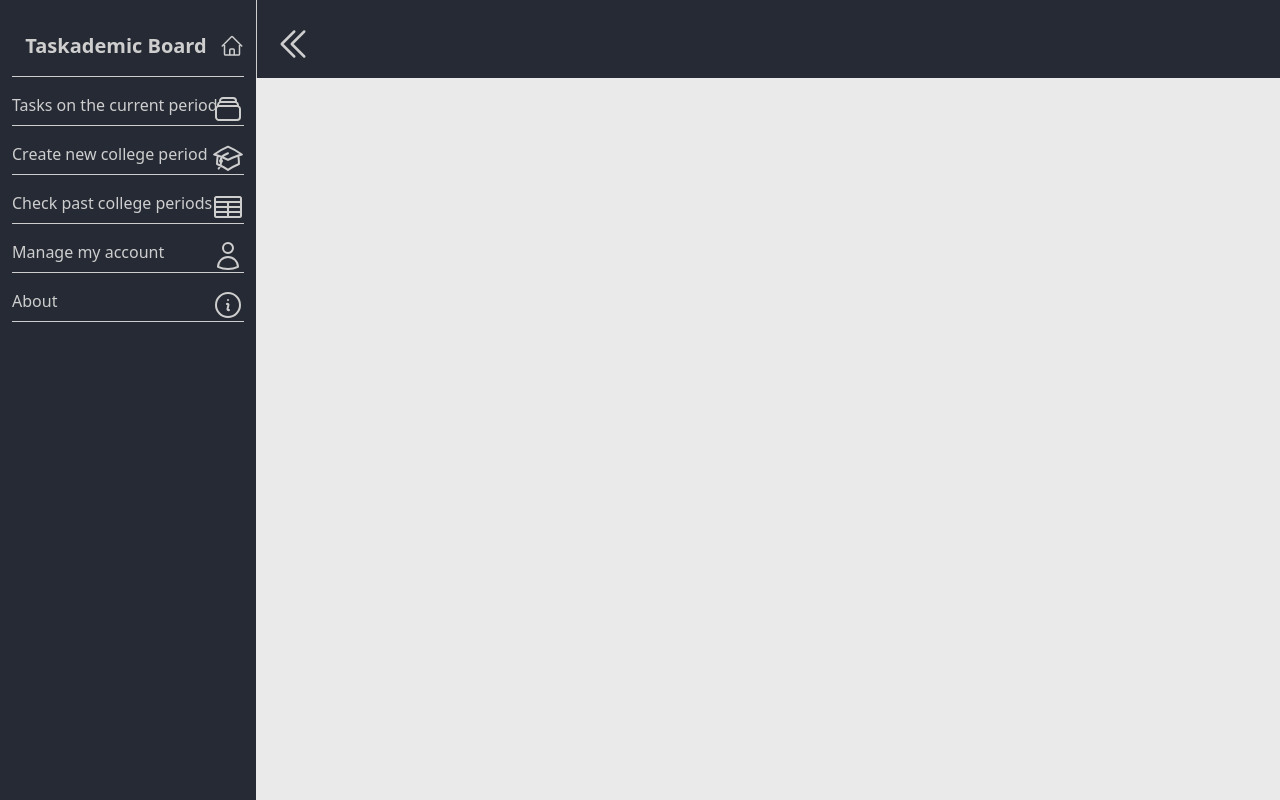
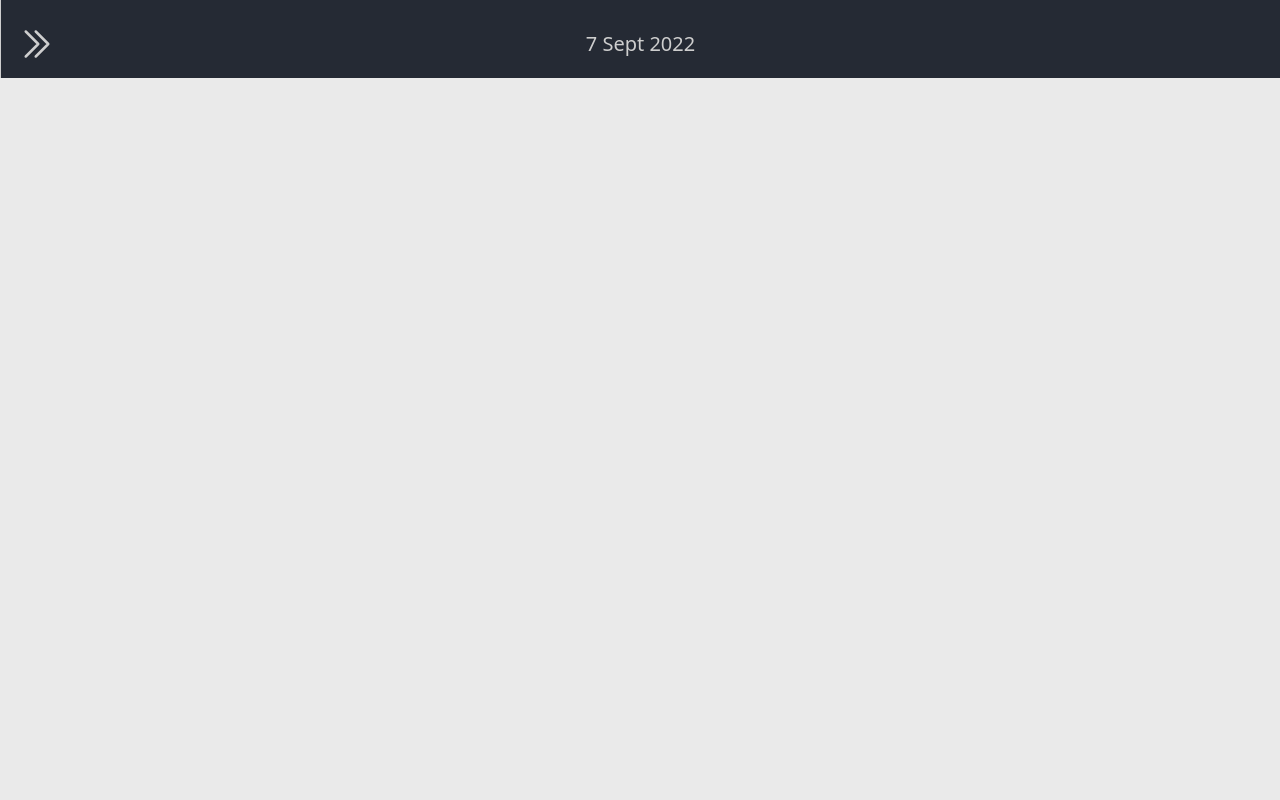
Before and after one commit to kendallv17/Taskademic-Front-End, a React (Create React App) app: page / in a window 1280 px wide. Built offline with nearby package versions, Linux system fonts and the light colour scheme.

Commit message:
Added clock(Optional feature)

```diff
--- a/src/App.js
+++ b/src/App.js
@@ -2,7 +2,7 @@ import Navbar from "./components/navbar/Navbar";
 import Sidebar from "./components/sidebar/Sidebar";
 import { useState } from "react";
 function App() {
-  const [hidden, setHidden] = useState(false)
+  const [hidden, setHidden] = useState(true)
   return (
     <div className="flex min-h-screen bg-mercury-500">
       <Sidebar hidden={ hidden }></Sidebar>
--- /dev/null
+++ b/src/components/clock/Clock.js
@@ -0,0 +1,18 @@
+import { useEffect, useState } from "react";
+export default function Clock(){
+    const [dateState, _setDateState] = useState(new Date());
+    return (
+        <div className="App">
+            <p>
+              {' '}
+              {dateState.toLocaleDateString('en-GB', {
+                 day: 'numeric',
+                 month: 'short',
+                 year: 'numeric',
+              })}
+            </p>
+            <p>
+            </p>
+        </div>
+    );
+}
--- a/src/components/navbar/Navbar.js
+++ b/src/components/navbar/Navbar.js
@@ -1,21 +1,28 @@
+import Clock from "../clock/Clock";
+
 export default function Navbar({hidden, setHidden}){
     return (
-    <nav className="bg-blue-dark px-2 sm:px-4 py-2.5 fixed w-full z-20 border-mercury-600 border-l pt-5">
-        <div className="container flex flex-wrap justify-start items-center">
-            <div className="flex md:order-2" onClick={() => setHidden(!hidden)}>
+    <nav className="bg-blue-dark pl-1 sm:px-4 py-2.5 fixed w-full z-20 border-mercury-600 border-l pt-5 flex">
+        <div className="container flex-1 justify-start items-center">
+            <div className="flex-1">
                 <div className="flex text-lg">
                     { !hidden ?
-                        <svg xmlns="http://www.w3.org/2000/svg" fill="none" viewBox="0 0 24 24" strokeWidth="1.5" stroke="currentColor" className="w-10 h-12 text-mercury-600 hover:text-bright-turquoise-600">
+                        <svg xmlns="http://www.w3.org/2000/svg" fill="none" viewBox="0 0 24 24" strokeWidth="1.5" stroke="currentColor" className="w-10 h-12 text-mercury-600 hover:text-bright-turquoise-600"  onClick={() => setHidden(!hidden)}>
                             <path strokeLinecap="round" strokeLinejoin="round" d="M18.75 19.5l-7.5-7.5 7.5-7.5m-6 15L5.25 12l7.5-7.5" />
                         </svg>
                         :
-                        <svg xmlns="http://www.w3.org/2000/svg" fill="none" viewBox="0 0 24 24" strokeWidth="1.5" stroke="currentColor" className="w-10 h-12 text-mercury-600 hover:text-bright-turquoise-600">
+                        <svg xmlns="http://www.w3.org/2000/svg" fill="none" viewBox="0 0 24 24" strokeWidth="1.5" stroke="currentColor" className="w-10 h-12 text-mercury-600 hover:text-bright-turquoise-600"  onClick={() => setHidden(!hidden)}>
                             <path strokeLinecap="round" strokeLinejoin="round" d="M11.25 4.5l7.5 7.5-7.5 7.5m-6-15l7.5 7.5-7.5 7.5" />
                         </svg>
                     }
                 </div>
             </div>
         </div>
+        <div className="flex-auto relative text-mercury-600 text-xl justify-center content-center">
+            <div className="right-0">
+                    <Clock/>
+            </div>
+        </div>
     </nav>
     )
 }
--- a/src/components/sidebar/sidebar.js
+++ b/src/components/sidebar/sidebar.js
@@ -6,8 +6,8 @@ export default function Sidebar({hidden}){
         <div className="overflow-y-auto min-h-full py-4 px-3 bg-blue-dark relative">
             <ul className="space-y-2">
                 <li className="border-b border-mercury-600">
-                    <a href="/" className="flex items-center py-4 text-base text-center font-normal text-mercury-600">
-                        <span className="self-center text-xl flex-auto font-semibold dark:text-white hover:text-radical-red-500">Taskademic Board</span>
+                    <a href="/" className="flex items-center py-4 text-base text-center font-normal text-mercury-600 hover:text-radical-red-500">
+                        <span className="self-center text-xl flex-auto font-semibold dark:text-white">Taskademic Board</span>
                         <svg xmlns="http://www.w3.org/2000/svg" fill="none" viewBox="0 0 24 24" strokeWidth="1.5" stroke="currentColor" className="w-6 h-6">
                             <path strokeLinecap="round" strokeLinejoin="round" d="M2.25 12l8.954-8.955c.44-.439 1.152-.439 1.591 0L21.75 12M4.5 9.75v10.125c0 .621.504 1.125 1.125 1.125H9.75v-4.875c0-.621.504-1.125 1.125-1.125h2.25c.621 0 1.125.504 1.125 1.125V21h4.125c.621 0 1.125-.504 1.125-1.125V9.75M8.25 21h8.25" />
                         </svg>
```
